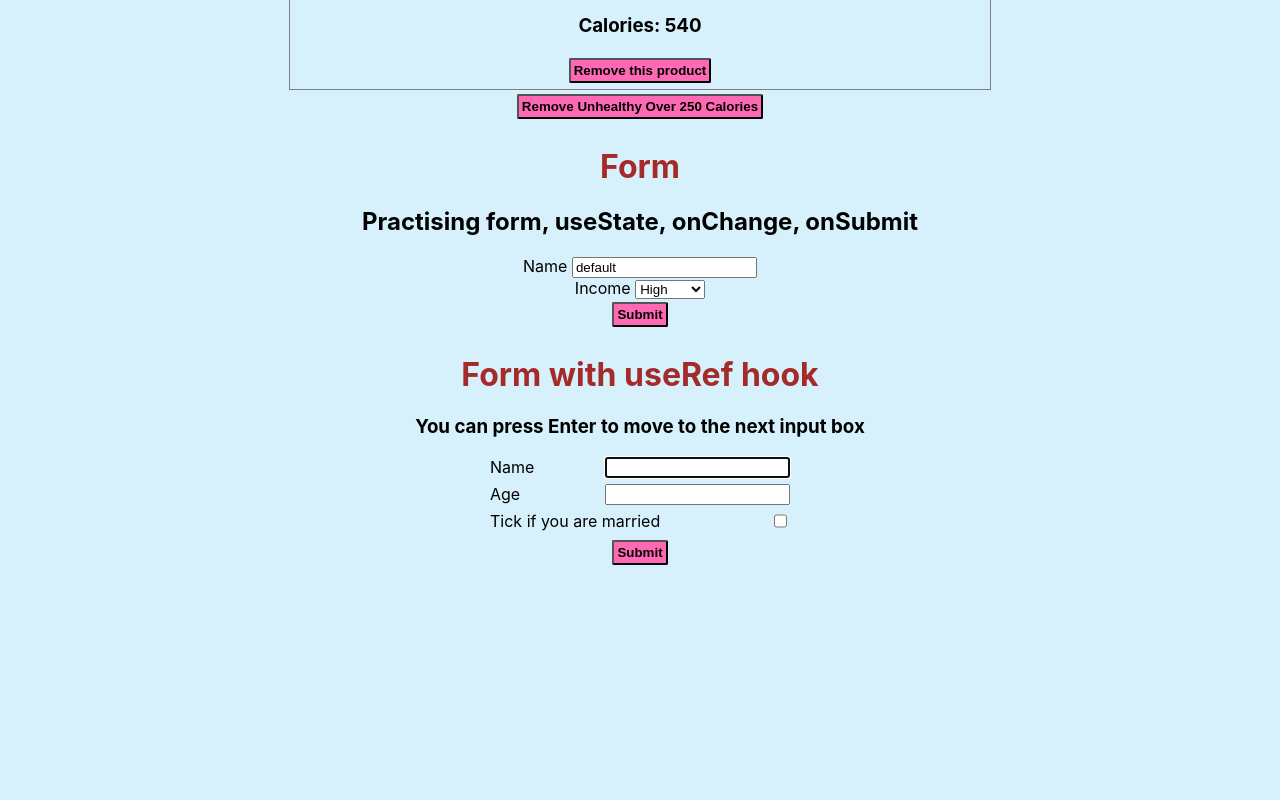
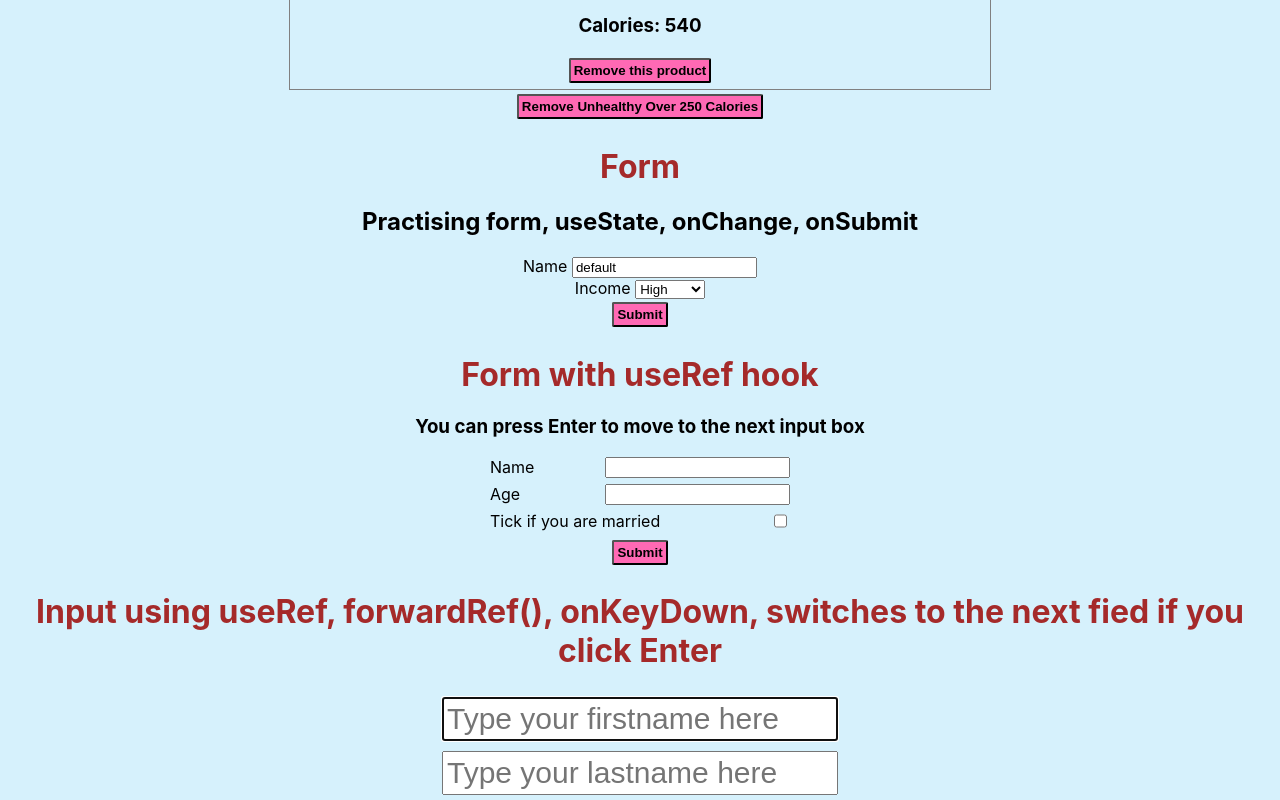
Before and after one commit to veronika333/practicing-react-hooks, a React (Create React App) app: page / in a window 1280 px wide. Shown: the part 1452-2252 px from the top of the page. Before the commit the page ends 2023 px from the top, so only its background shows below. Built offline with nearby package versions, Linux system fonts and the light colour scheme.

Commit message:
new input using React.forwardRef()

```diff
--- a/src/App.js
+++ b/src/App.js
@@ -1,4 +1,4 @@
-import React, {useState} from "react";
+import React, {useState, useRef, useEffect} from "react";
 import logo from "./logo.svg";
 import "./App.scss";
 import NameTag from "./componnents/nameTag";
@@ -6,6 +6,16 @@ import Input from "./componnents/Input";
 import GroceryList from "./componnents/GroceryList";
 import Form from "./componnents/Form";
 import Form2 from "./componnents/Form2";
+import Input2 from "./componnents/Input2";
+
+//Style fot the Input2 component
+const inputStyle = {
+  margin: "5px",
+  fontSize: "30px",
+  padding: "3px"
+}
+
+
 
 const nameStyle = {color: "blue", border: "blue solid 2px"};
 const MakeGreen = BaseComponent => props => {
@@ -34,6 +44,22 @@ const initialNames = [
 ]
 
 function App() {
+
+  //Ref's for the Input2 component
+const firstNameRef = useRef();
+const lastNameRef = useRef();
+useEffect(() => {
+firstNameRef.current.focus();
+}, []);
+const onKeyFirstNameHolder = (e) => {
+if (e.key === "Enter") {
+  lastNameRef.current.focus();
+}
+}
+// const onKeyLastNameHolder = (e) => {
+
+// }
+
 const [age, setAge] = useState(21);
 const [name, setName] = useState(initialNames);
 
@@ -65,6 +91,10 @@ const ageDownHandler = () => {
 <GroceryList />
 <Form />
 <Form2 />
+<h1>Input using useRef, forwardRef(), onKeyDown, switches to the next fied if you click Enter</h1>
+<Input2 ref={firstNameRef} placeholder="Type your firstname here" onKeyDown={onKeyFirstNameHolder} style={inputStyle}>
+</Input2>
+<Input2 ref={lastNameRef} placeholder="Type your lastname here" style={inputStyle}></Input2>
     </div>
   );
 }
--- /dev/null
+++ b/src/componnents/Input2.js
@@ -0,0 +1,12 @@
+import React, { forwardRef } from 'react';
+
+const Input2 = ({placeholder, style, onKeyDown}, ref) => {
+    return (
+        <div>
+<input placeholder={placeholder} style={style} ref={ref} onKeyDown={onKeyDown}></input>
+        </div>
+     );
+}
+
+const Input2Ref = React.forwardRef(Input2);
+export default Input2Ref;
```
